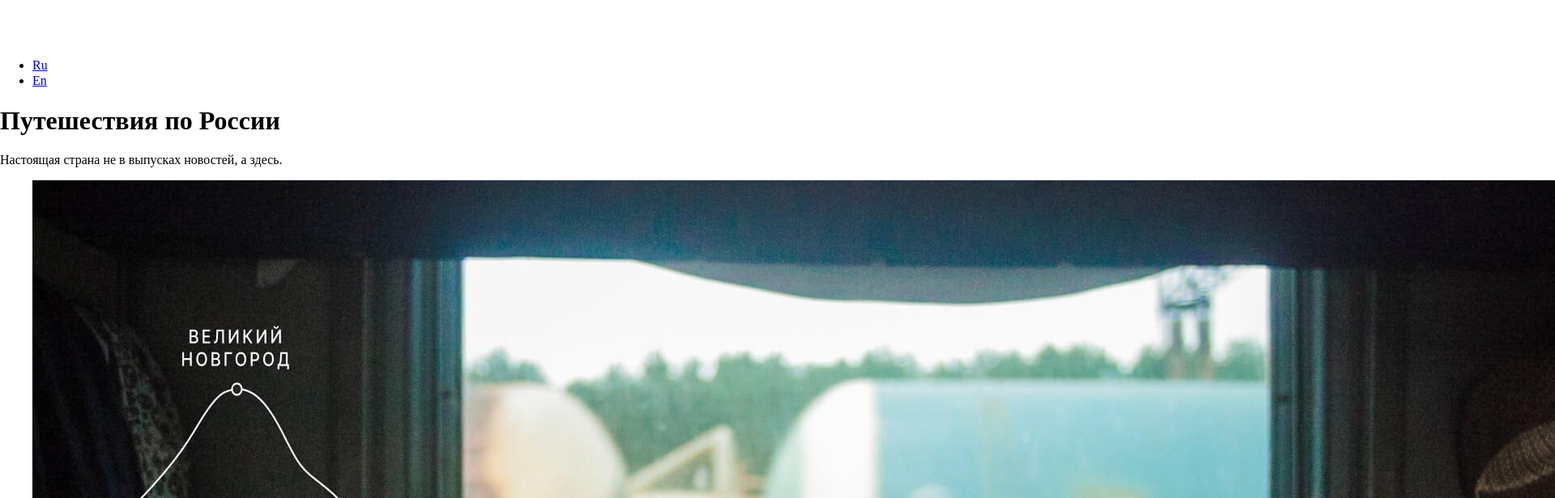
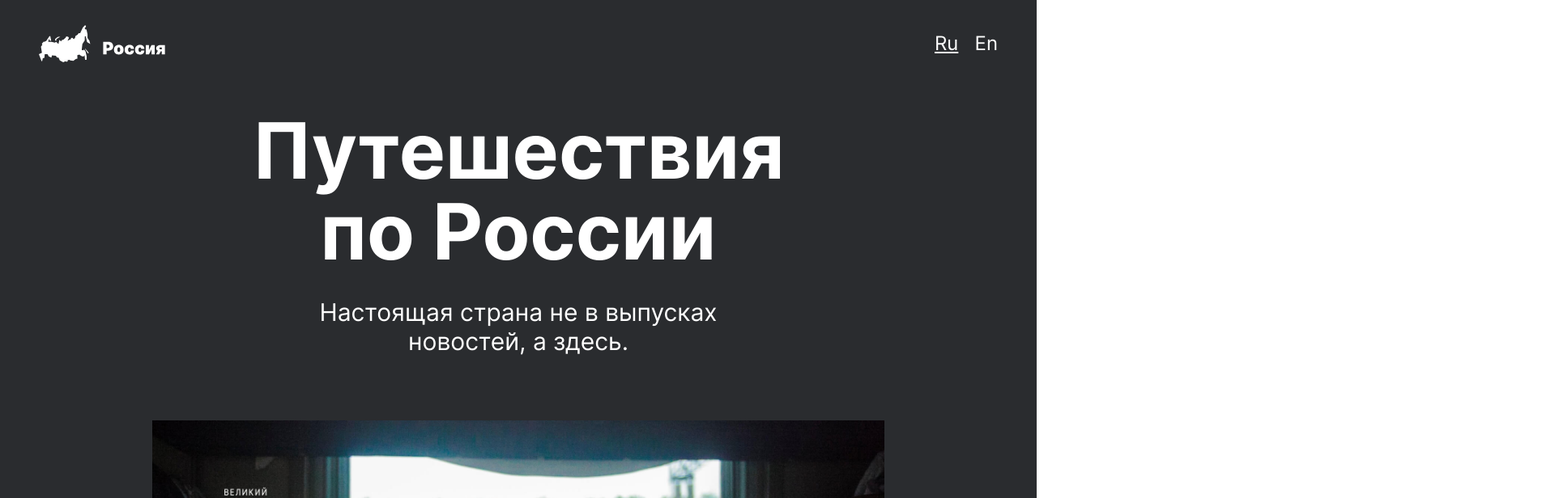
Before and after one commit to BolshakovAndrey/russian-travel, a plain HTML site: page index.html in a window 1280 px wide. Shown: the top 616 px of the page at 81% size, 1920 px wide, since content can reach past the window. Drawn offline with Linux system fonts and the light colour scheme.

Commit message:
Section Lead is done

```diff
--- /dev/null
+++ b/blocks/header/__lang-link/active/lang-link_active.css
@@ -0,0 +1,3 @@
+.lang-link_active {
+  text-decoration: underline;
+}
--- a/blocks/header/__lang-link/header__lang-link.css
+++ b/blocks/header/__lang-link/header__lang-link.css
@@ -0,0 +1,14 @@
+.header__lang-link {
+  width: 30px;
+  height: 28px;
+  color: white;
+  text-decoration: none;
+  margin-right:18px;
+  padding: 0;
+  font-size: 24px;
+  line-height: 1.666;
+  }
+
+.header__lang-link:last-of-type {
+  margin-right: 0;
+}
--- a/blocks/header/__lang-links/header__lang-links.css
+++ b/blocks/header/__lang-links/header__lang-links.css
@@ -0,0 +1,9 @@
+.header__lang-links {
+  width: calc(2* 30px + 18px);
+  padding: 0;
+  margin: 0;
+  list-style: none;
+  display: flex;
+  align-items: center;
+  justify-content: space-between;
+}
--- a/blocks/header/__logo/header__logo.css
+++ b/blocks/header/__logo/header__logo.css
@@ -0,0 +1,4 @@
+.header__logo {
+  width: 156px;
+  height: 52px;
+}
--- a/blocks/header/header.css
+++ b/blocks/header/header.css
@@ -0,0 +1,6 @@
+.header {
+    max-width: calc(100% - 2 * 48px);
+    padding: 1.75rem 3rem 0;
+    display: flex;
+    justify-content: space-between;
+}
--- a/blocks/intro/intro.css
+++ b/blocks/intro/intro.css
@@ -0,0 +1,3 @@
+.intro {
+
+}
--- a/blocks/lead/__caption/lead__caption.css
+++ b/blocks/lead/__caption/lead__caption.css
@@ -0,0 +1,11 @@
+.lead__caption {
+  width: 158px;
+  margin-top: 8px;
+  padding: 0;
+  font-size: 10px;
+  font-weight: 400;
+  line-height: 1.4;
+  font-style: normal;
+  text-align: left;
+  text-transform: uppercase;
+}
--- a/blocks/lead/__image/lead__image.css
+++ b/blocks/lead/__image/lead__image.css
@@ -0,0 +1,5 @@
+.lead__image {
+  width: 100%;
+  margin: 64px 0 0;
+  padding: 0;
+}
--- a/blocks/lead/__subtitle/lead__subtitle.css
+++ b/blocks/lead/__subtitle/lead__subtitle.css
@@ -0,0 +1,9 @@
+.lead__subtitle {
+  width: 640px;
+  margin: 32px auto 0;
+  font-size:30px;
+  line-height: 1.2;
+  font-weight: 400;
+  font-style: normal;
+  text-align: center;
+}
--- a/blocks/lead/__title/lead__title.css
+++ b/blocks/lead/__title/lead__title.css
@@ -0,0 +1,11 @@
+.lead__title {
+  max-width: 720px;
+  font-size: 96px;
+  font-weight: 900;
+  font-style: normal;
+  line-height: 100px;
+  margin: 0;
+  padding: 0;
+  text-align: center;
+  text-rendering: optimizeLegibility;
+}
--- a/blocks/lead/lead.css
+++ b/blocks/lead/lead.css
@@ -0,0 +1,7 @@
+.lead {
+  width: calc(100% - 2 * 148px);
+  margin: 56px auto 0;
+  display: flex;
+  flex-direction: column;
+  align-items: center;
+}
--- a/blocks/page/page.css
+++ b/blocks/page/page.css
@@ -0,0 +1,17 @@
+.page {
+  font-family: 'Inter', Arial, sans-serif;
+  color: #FFFFFF;
+
+  background: #2A2C2F;
+  width: 1280px;
+  margin: 0 auto;
+
+
+  -webkit-font-smoothing: antialiased;
+  -moz-osx-font-smoothing: grayscale;
+
+  -webkit-text-size-adjust: 100%;
+  -ms-text-size-adjust: 100%;
+  -moz-text-size-adjust: 100%;
+
+}
--- a/index.html
+++ b/index.html
@@ -16,7 +16,7 @@
          class="header__logo"
          src="images/header-logo.svg">
     <ul class="header__lang-links">
-      <li><a class="header__lang-link header__lang-link_active" href="#">Ru</a></li>
+      <li><a class="header__lang-link lang-link_active" href="#">Ru</a></li>
       <li><a class="header__lang-link" href="#">En</a></li>
     </ul>
   </header>
@@ -189,7 +189,7 @@
                                     href="https://travel.yandex.ru" target="_blank">Путешествия</a></li>
       </ul>
     </nav>
-    <p class="footer__copyright">&copy; 2021. Андрей Большакова</p>
+    <p class="footer__copyright">&copy; 2021. Андрей Большаков</p>
   </footer>
 </div>
 </body>
--- a/pages/index.css
+++ b/pages/index.css
@@ -15,7 +15,7 @@
 @import url(../blocks/footer/footer.css);
 /*header*/
 @import url(../blocks/header/__lang-link/header__lang-link.css);
-@import url(../blocks/header/__lang-link/active/header__lang-link_active.css);
+@import url(../blocks/header/__lang-link/active/lang-link_active.css);
 @import url(../blocks/header/__lang-links/header__lang-links.css);
 @import url(../blocks/header/__logo/header__logo.css);
 @import url(../blocks/header/header.css);
```
Also changed, not shown: blocks/header/__lang-link/active/header__lang-link_active.css (deleted).
